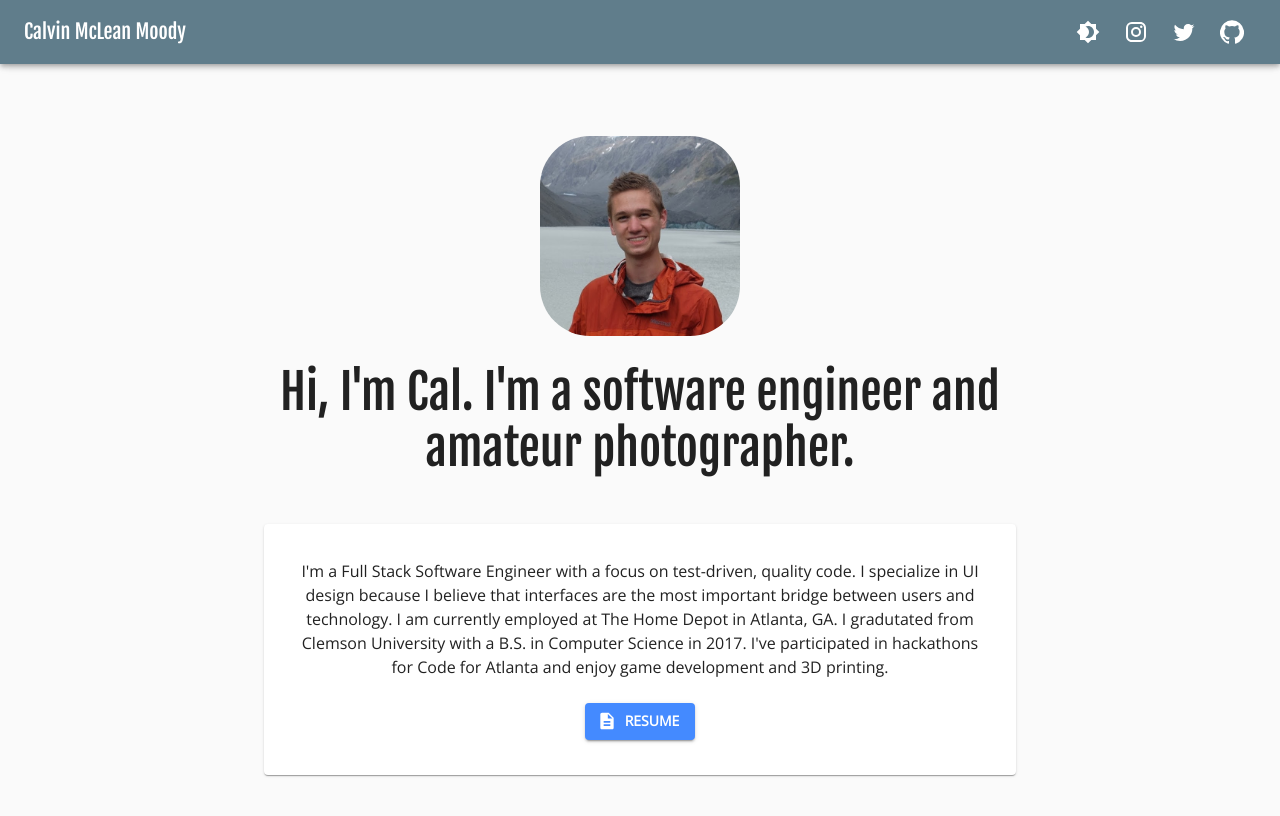
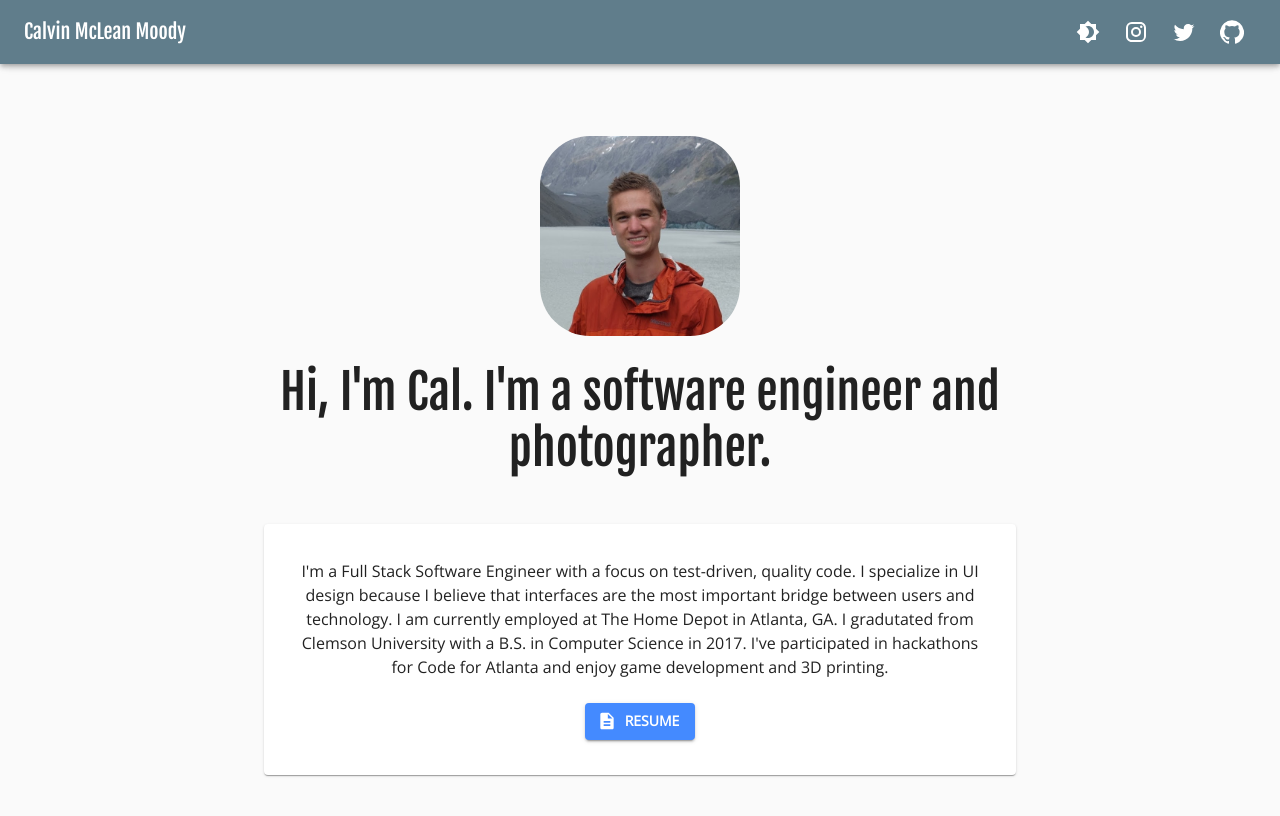
Before and after one commit to logicalmoody/calbatr0ss.github.io, a React (Create React App) app: page / in a window 1280 px wide. Shown: the top 816 px of the page. Built offline with nearby package versions, Linux system fonts and the light colour scheme.

Commit message:
update main page

```diff
--- a/src/components/Hero.js
+++ b/src/components/Hero.js
@@ -4,19 +4,19 @@ import Box from "@material-ui/core/Box"
 import Typography from "@material-ui/core/Typography"
 import { makeStyles } from "@material-ui/styles"
 
-const useStyles = makeStyles(theme => ({
+const useStyles = makeStyles((theme) => ({
 	cal: {
 		height: "25vmin",
 		width: "25vmin",
 		minHeight: "175px",
 		minWidth: "175px",
-		borderRadius: "25%"
+		borderRadius: "25%",
 	},
 	hero: {
 		margin: "48px 0",
 		display: "flex",
-		justifyContent: "space-between"
-	}
+		justifyContent: "space-between",
+	},
 }))
 
 export default function Hero() {
@@ -27,9 +27,7 @@ export default function Hero() {
 				<img src={cal} className={classes.cal} alt="Calvin Moody" data-testid="hero-image" />
 			</Box>
 			<Box display="flex" alignItems="center" pt={3}>
-				<Typography variant="h3">
-					Hi, I'm Cal. I'm a software engineer and amateur photographer.
-				</Typography>
+				<Typography variant="h3">Hi, I'm Cal. I'm a software engineer and photographer.</Typography>
 			</Box>
 		</Box>
 	)
```
Also changed, not shown: 1 other file (tests, documents, lock files or other folders).
